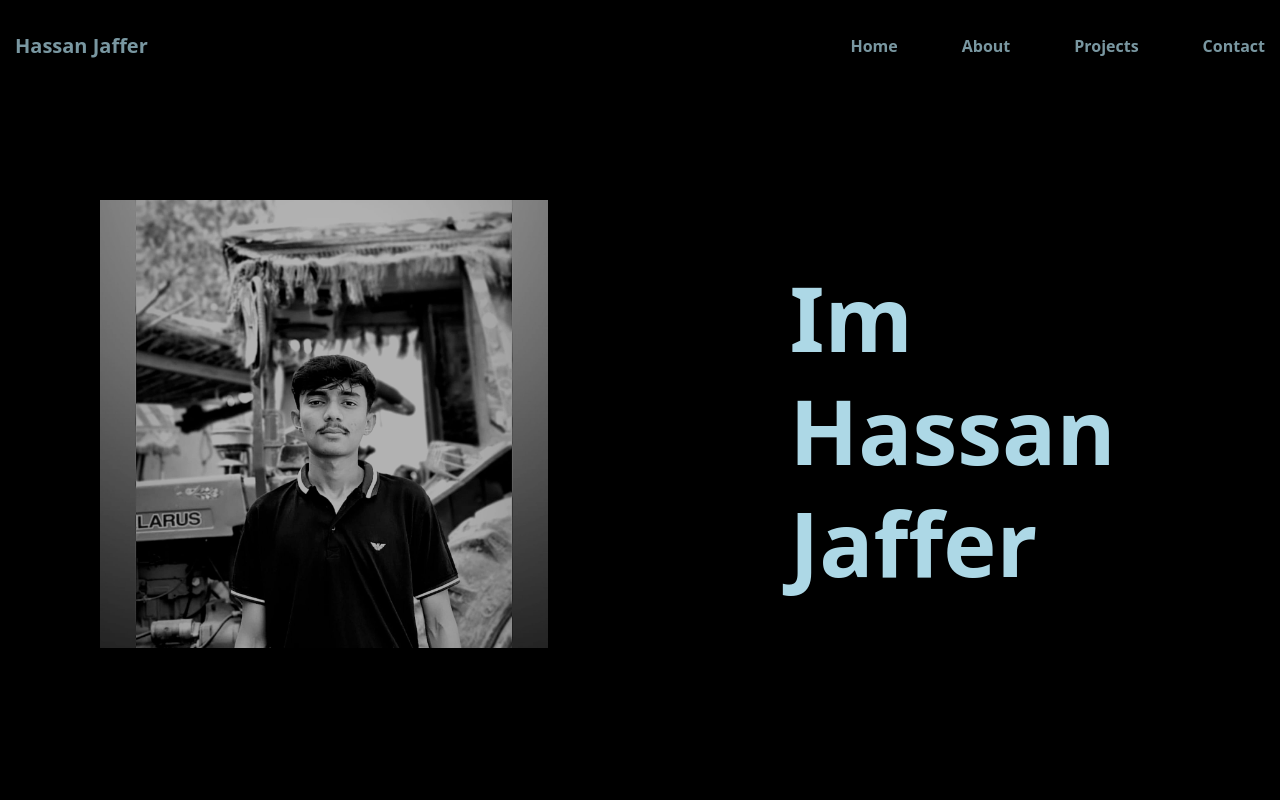
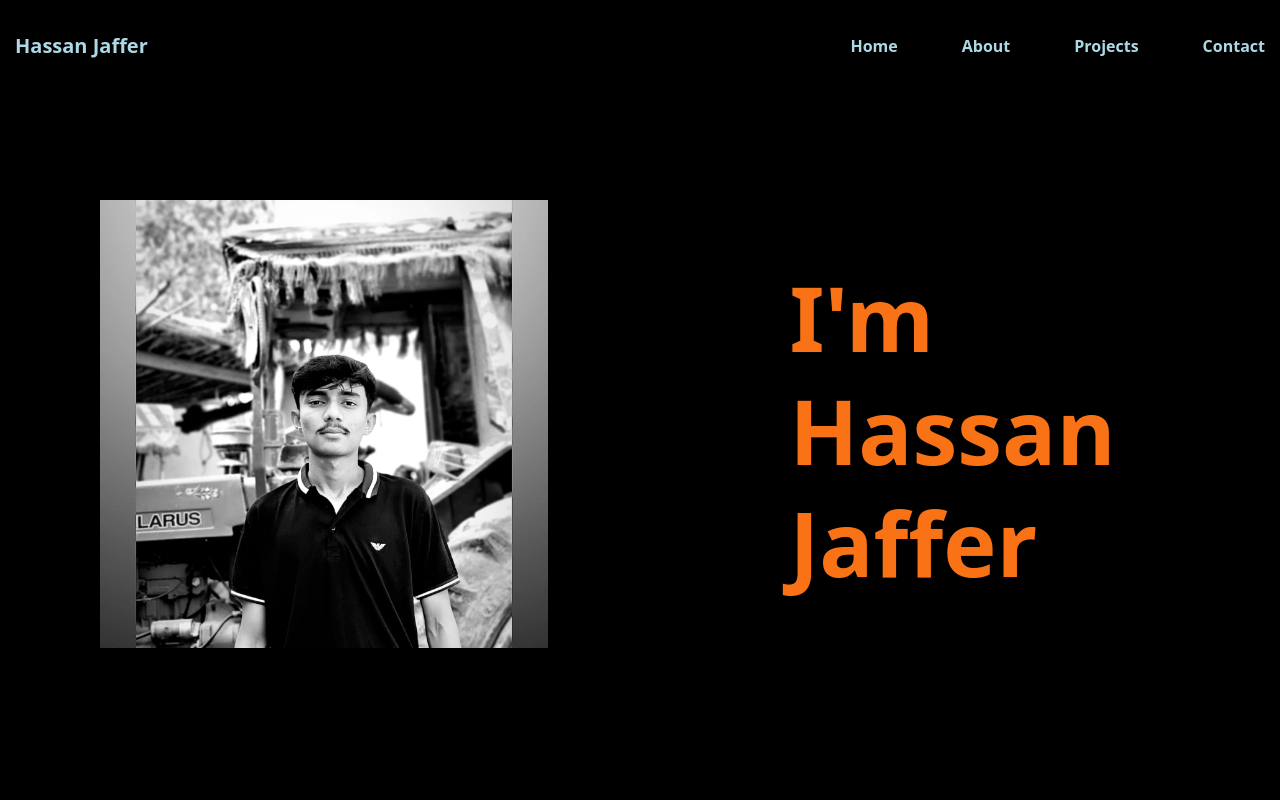
Before and after one commit to codewithwahib/portfolio-10, a Next.js app: page / in a window 1280 px wide. Shown: the top 800 px of the page. Built offline with nearby package versions, Linux system fonts and the light colour scheme.

Commit message:
first commit

```diff
--- a/src/app/components/Contact.tsx
+++ b/src/app/components/Contact.tsx
@@ -1,6 +1,7 @@
 import React from 'react'
 import { MdAlternateEmail } from "react-icons/md";
 import { BiPhoneCall } from "react-icons/bi";
+<li><a href="Hero.tsx"></a></li>
 
 const Contact = () => {
   return (
--- a/src/app/components/Hero.tsx
+++ b/src/app/components/Hero.tsx
@@ -1,31 +1,26 @@
-import React from 'react'
-import Navbar from './Navbar'
+import React from 'react';
+import Navbar from './Navbar';
 
 const Hero = () => {
   return (
     <div
       id="hero"
-      className='relative min-h-screen bg-no-repeat bg-[url(/profile.jpg)] bg-cover'
-      style={{ backgroundSize: "35%", backgroundPosition: "left 100px top 200px" }}
-      aria-label="Hero section with background image"
+      className="min-h-screen bg-no-repeat bg-[url(/profile.jpg)] bg-cover"
+      style={{ backgroundSize: '35%', backgroundPosition: 'left 100px top 200px' }}
     >
-      {/* Background Overlay */}
-      <div className="absolute inset-0 bg-black opacity-30"></div>
-
       <Navbar />
-
-      <div className='container grid lg:grid-cols-2 h-[calc(100vh-60px)] relative z-10'>
-        <div className='hidden lg:block'></div>
-        <div className='text-[70px] sm:text-[90px] font-bold leading-tight flex justify-center items-center'>
+      <div className="container grid lg:grid-cols-2 h-[calc(100vh-60px)]">
+        <div className="hidden lg:block"></div>
+        <div className="text-[70px] sm:text-[90px] font-bold leading-tight flex justify-center items-center">
           <div>
-            <p data-aos="zoom-in-left" aria-label="I am">Im</p>
-            <p data-aos="zoom-in-left" aria-label="Hassan">Hassan</p>
-            <p data-aos="zoom-in-left" aria-label="Jaffer">Jaffer</p>
+            <p data-aos="zoom-in-left" className="text-orange-500">I&apos;m</p>
+            <p data-aos="zoom-in-left" className="text-orange-500">Hassan</p>
+            <p data-aos="zoom-in-left" className="text-orange-500">Jaffer</p>
           </div>
         </div>
       </div>
     </div>
-  )
-}
+  );
+};
 
-export default Hero
+export default Hero;
```
Also changed, not shown: public/food.jpg (renamed from public/food.jpeg).
